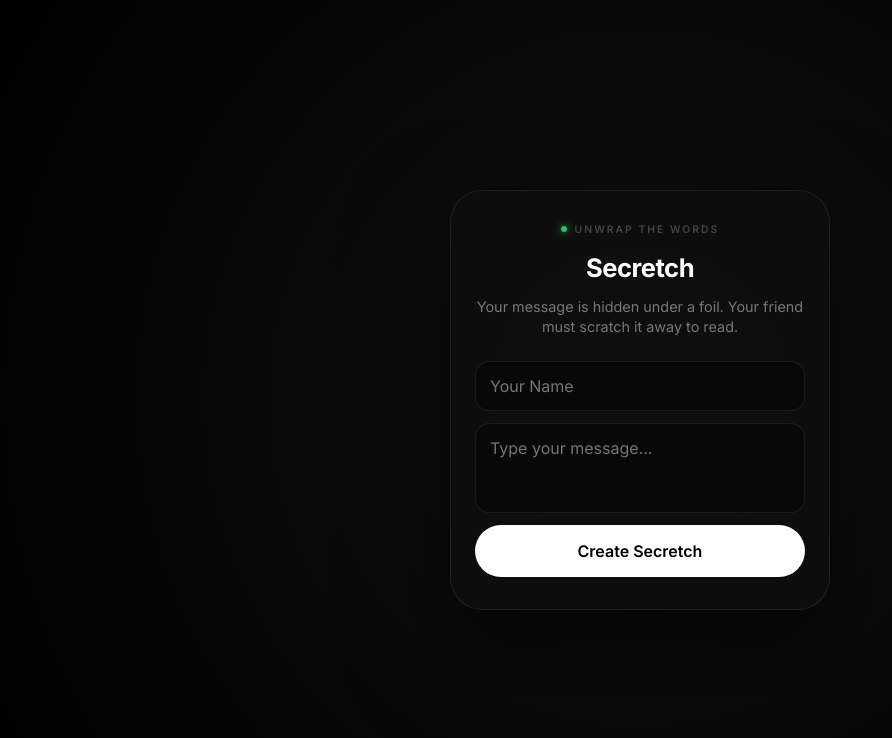
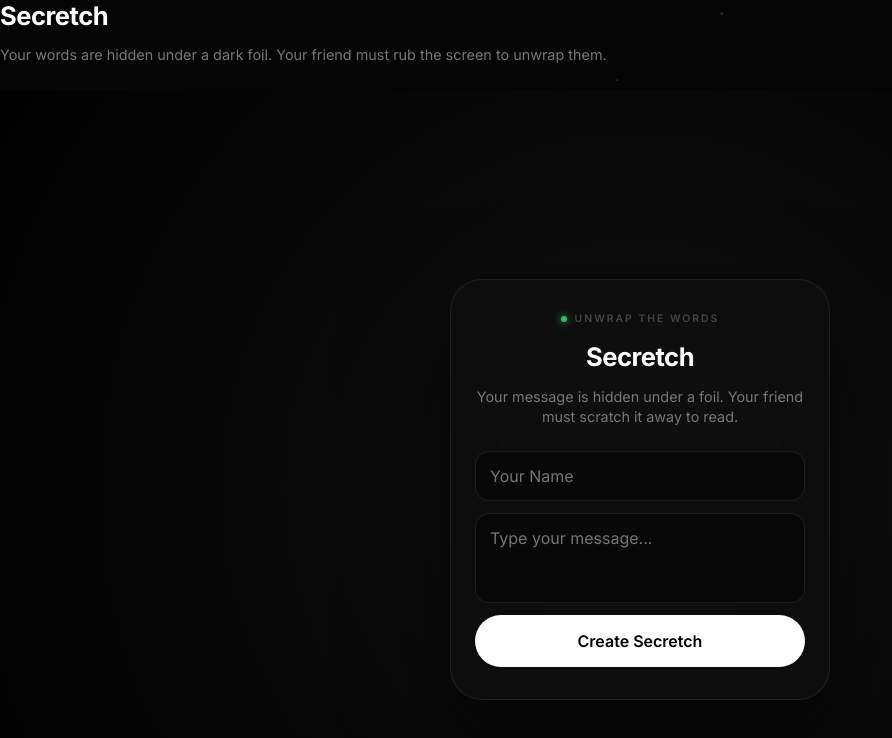
Before and after one commit to JoonRei/Secretch, a plain HTML site: page index.html in a window 1280 px wide. Shown: the whole page, without its empty margins (0-892 px from the left). Drawn offline with nearby package versions, Linux system fonts and the light colour scheme.

Commit message:
Update index.html

```diff
--- a/index.html
+++ b/index.html
@@ -10,7 +10,8 @@
       name="viewport"
       content="width=device-width, initial-scale=1.0, maximum-scale=1.0, user-scalable=no"
     />
-    <title>Secretch</title>
+    <h1>Secretch</h1>
+            <p class="description">Your words are hidden under a dark foil. Your friend must rub the screen to unwrap them.</p>
 
     <link
       rel="icon"
```
